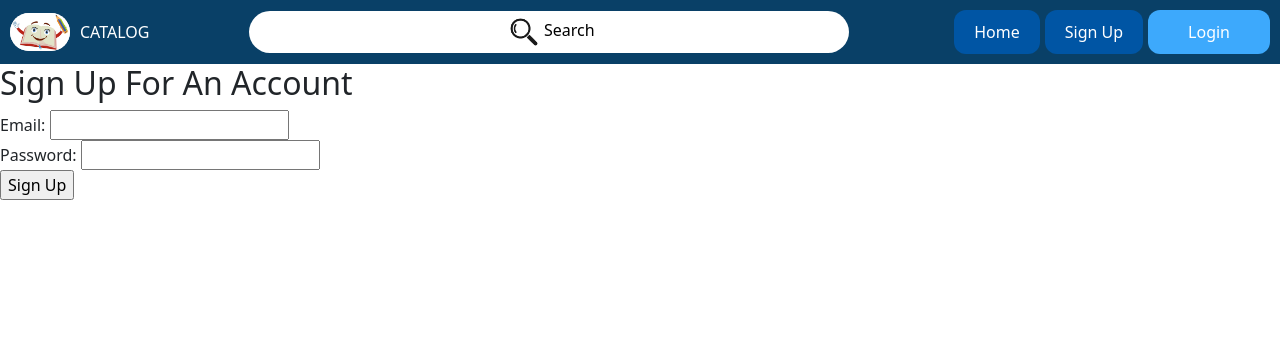
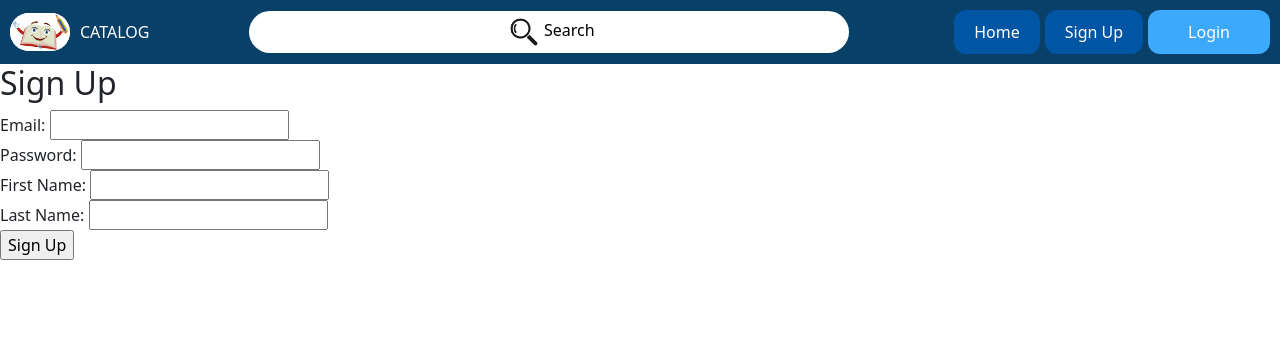
Before and after one commit to brian9004/Databases_Project, a PHP site: page /signup.php in a window 1280 px wide. Shown: the top 364 px of the page. Run offline with PHP 8.4, Linux system fonts and the light colour scheme; the visitor is signed in with stand-in values (Sample User, id 1); data that the repository does not hold is empty.

Commit message:
signup page working but database issue

```diff
--- a/signup.php
+++ b/signup.php
@@ -1,8 +1,6 @@
 <?php
 require("connect-db.php");
 require("header.php");
-// Fetch all books
-$books = getAllBooks();
 ?>
 
 <!DOCTYPE html>
@@ -10,7 +8,7 @@ $books = getAllBooks();
 <head>
   <meta charset="UTF-8">
   <meta name="viewport" content="width=device-width, initial-scale=1.0">
-  <title>Login Page</title>
+  <title>Sign Up Page</title>
   <link href="https://cdn.jsdelivr.net/npm/bootstrap@5.1.3/dist/css/bootstrap.min.css" rel="stylesheet">
   <link rel="stylesheet" href="styles/db-project.css">
 </head>
@@ -18,29 +16,36 @@ $books = getAllBooks();
 <body>
 
 <?php
-// Display an error message if wrong creds
+// Display an error message if signup fails
 if (isset($_GET['error'])) {
-    $errorMessage = $_GET['error'] === "invalid" ? "Invalid email or password." : "An error occurred.";
+    $errorMessage = "An error occurred during sign up. Please try again.";
     echo "<p style='color:red;'>$errorMessage</p>";
 }
 ?>
 
-<form action="authenticate.php" method="post">
-    <h2>Sign Up For An Account</h2>
-    <div class="signup-container">
+<form action="register.php" method="post">
+    <h2>Sign Up</h2>
+    <div class="login-container">
         <label for="email">Email:</label>
         <input type="email" name="email" id="email" required>
     </div>
-    <div class="signup-container">
+    <div class="login-container">
         <label for="password">Password:</label>
         <input type="password" name="password" id="password" required>
     </div>
-    <div class="signup-button">
+    <div class="login-container">
+        <label for="firstName">First Name:</label>
+        <input type="text" name="firstName" id="firstName" required>
+    </div>
+    <div class="login-container">
+        <label for="lastName">Last Name:</label>
+        <input type="text" name="lastName" id="lastName" required>
+    </div>
+    <div class="login-button">
         <input type="submit" value="Sign Up">
     </div>
 </form>
 
-
 <script src="https://cdn.jsdelivr.net/npm/bootstrap@5.1.3/dist/js/bootstrap.bundle.min.js"></script>
 </body>
 </html>
--- a/user_authenticated.php
+++ b/user_authenticated.php
@@ -8,7 +8,7 @@ require("header.php");
 <head>
   <meta charset="UTF-8">
   <meta name="viewport" content="width=device-width, initial-scale=1.0">
-  <title>Library Catalog</title>
+  <title>User Authenticated Page</title>
   <link href="https://cdn.jsdelivr.net/npm/bootstrap@5.1.3/dist/css/bootstrap.min.css" rel="stylesheet">
   <link rel="stylesheet" href="styles/db-project.css">
 </head>
```
Also changed, not shown: register.php (+40 -0 lines).
